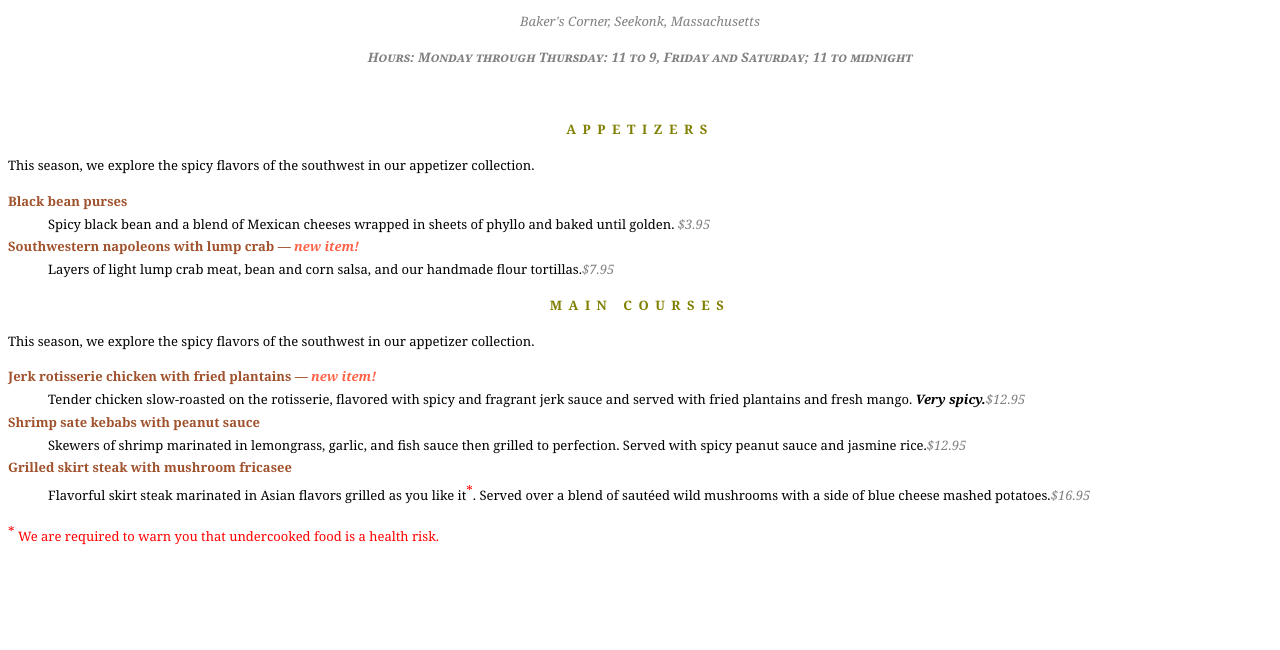
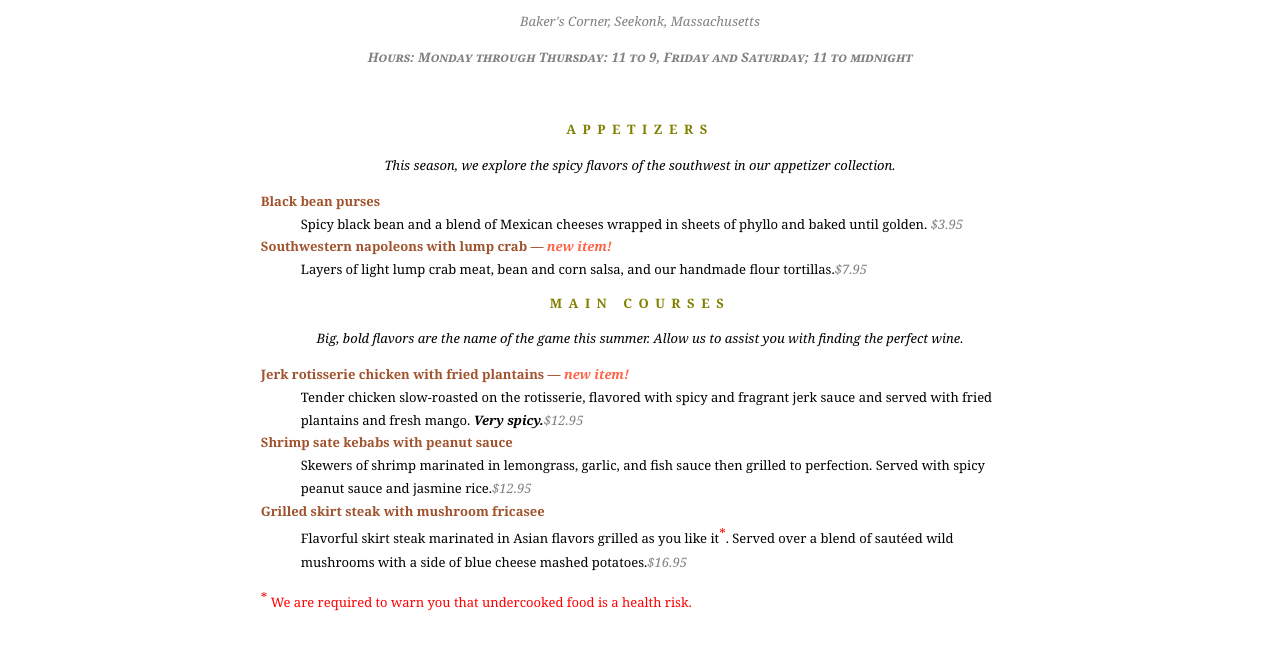
Before and after one commit to MiraMarce/lesson04.partII, a plain HTML site: page index.html in a window 1280 px wide. Shown: the part 90-740 px from the top of the page. Drawn offline with Linux system fonts and the light colour scheme.

Commit message:
Add files via upload

```diff
--- a/index.html
+++ b/index.html
@@ -28,7 +28,7 @@
 
 <section id="entrees">
   <h2>Main courses</h2>
-  <p>This season, we explore the spicy flavors of the southwest in our appetizer collection.</p>
+  <p>Big, bold flavors are the name of the game this summer. Allow us to assist you with finding the perfect wine.</p>
   <dl>
     <dt class="newitem">Jerk rotisserie chicken with fried plantains &mdash; <strong>new item!</strong></dt>
     <dd>Tender chicken slow-roasted on the rotisserie, flavored with spicy and fragrant jerk sauce and served with fried plantains and fresh mango. <strong><em><span style="color: black;">Very spicy.</span></em></strong><span class="price">$12.95</span></dd>
--- a/styles.css
+++ b/styles.css
@@ -1,8 +1,8 @@
 body {
-font-family: Georgia, serif;
-font-size: small;
-line-height: 1.75em;
-}
+  font-family: Georgia, serif;
+  font-size: small;
+  line-height: 1.75em;
+  }
 
 header {
   margin-top: 0;
@@ -17,14 +17,21 @@ a {
 h1 {
   font: bold 1.5em "Marko One", Georgia, serif;
   color: olive;
-  text-shadow: .05em .05em .1em lightslategray;
-}
+  text-shadow: .05em .05em .1em lightslategray;}
+
+#info p {
+  font-style: italic;
+  color: gray;}
 
 h2 {
   font-size: 1em;
   text-transform: uppercase;
   letter-spacing: .5em;
   color: olive;
+}
+
+dl {
+  margin: 0 20%;
 }
 
 dt {
@@ -69,8 +76,15 @@ h1, h2, #info {
   text-align: center;
 }
 
+h2 + p {
+  text-align: center;
+  font-style: italic;
+}
+
+
 footer {
   color: tomato;
+  margin: 0 20%;
 }
 
 em {
```
